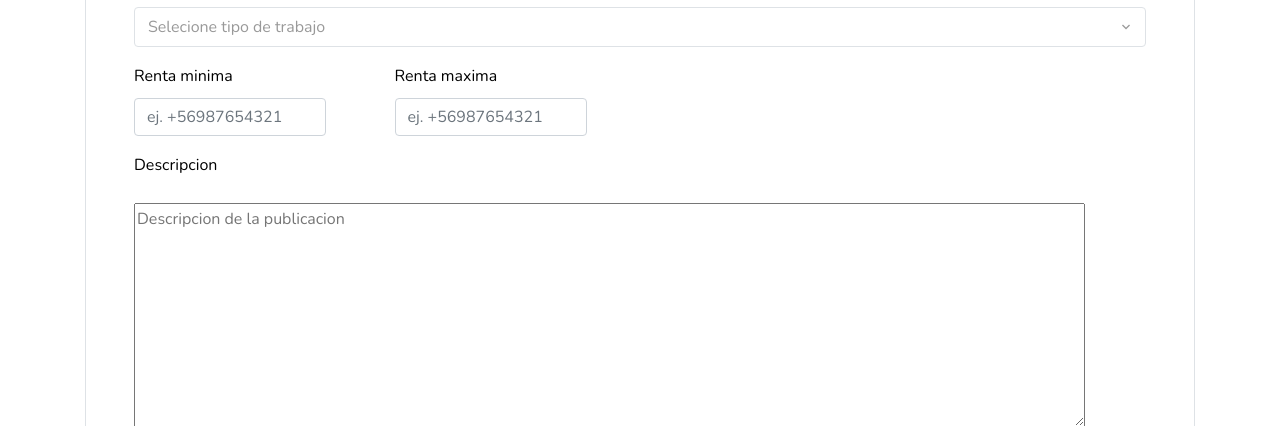
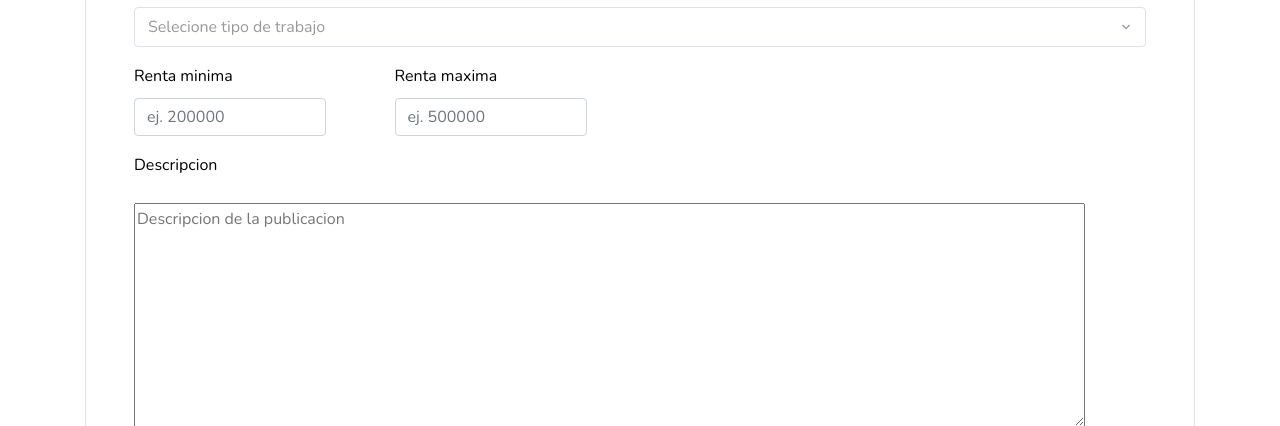
Before and after one commit to Godoybn99/PeguitasYa, a PHP site: page /post-job.php in a window 1280 px wide. Shown: the part 1392-1818 px from the top of the page. Run offline with PHP 8.4, Linux system fonts and the light colour scheme; data that the repository does not hold is empty; some libraries are stand-ins or nearby versions; some web fonts are replaced.

Commit message:
Update post-job.php

```diff
--- a/post-job.php
+++ b/post-job.php
@@ -261,11 +261,11 @@ if(!isset($_SESSION['nombre'])){
               </div>
               <div class="row mb-7">
               <div class="col-12 col-sm-6 col-md-6 col-lg-3 mb-4 mb-lg-0">
-                <input type="text" class="form-control col-sm-10" name="txtNum" placeholder="ej. +56987654321">
+                <input type="text" class="form-control col-sm-10" name="txtNum" placeholder="ej. 200000">
                 </div>
 
                 <div class="col-12 col-sm-6 col-md-6 col-lg-3 mb-4 mb-lg-0">
-                <input type="text" class="form-control col-sm-10" name="txtNum" placeholder="ej. +56987654321">
+                <input type="text" class="form-control col-sm-10" name="txtNum" placeholder="ej. 500000">
                 </div>
               </div>
               </div>
```
